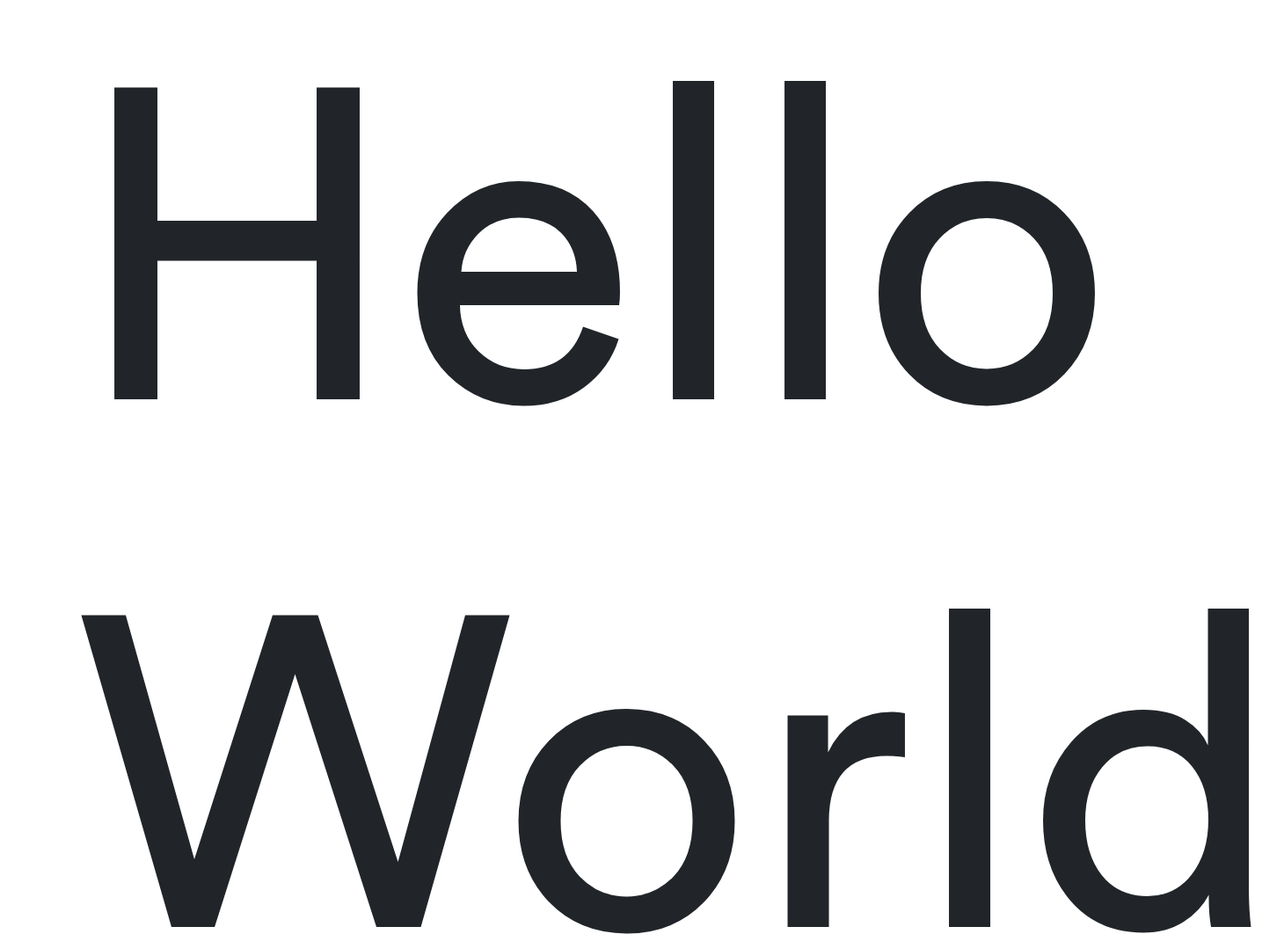
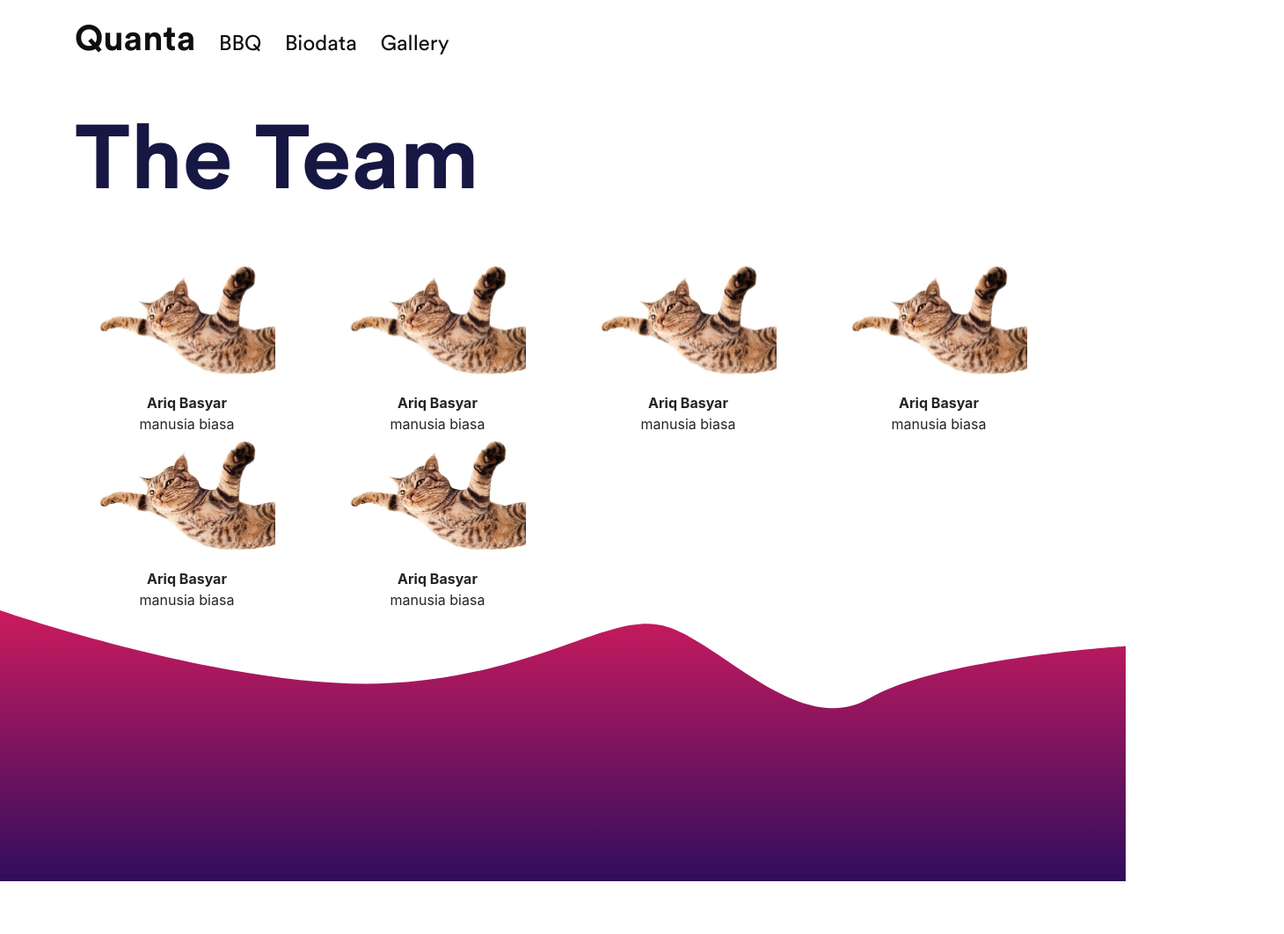
Before and after one commit to Quanta2018/Team, a plain HTML site: page index.html in a window 1280 px wide. Shown: the whole page at 88% size, 1460 px wide, since content can reach past the window. After the commit the page ends 1002 px from the top, so only its background shows below. Drawn offline with nearby package versions, Linux system fonts and the light colour scheme.

Commit message:
BIG UPDATES

```diff
--- a/index.html
+++ b/index.html
@@ -8,14 +8,39 @@
     <!-- Bootstrap CSS -->
     <link rel="stylesheet" href="https://stackpath.bootstrapcdn.com/bootstrap/4.1.3/css/bootstrap.min.css" integrity="sha384-MCw98/SFnGE8fJT3GXwEOngsV7Zt27NXFoaoApmYm81iuXoPkFOJwJ8ERdknLPMO" crossorigin="anonymous">
     <link rel="stylesheet" href="style.css">
+
     <title>QUANTA 2018</title>
   </head>
+
   <body>
-  <div class="container">
-    <h1 class="test">Hello World</h1>
+		<div class="container">
+			<!-- Start Navbar -->
+			<div class="row">
+				<div class="col-sm-5" style="padding-top:20px;">
+					<span class="quanta">Quanta</span>
+					<span class="tekskecil" style="padding-left:5%">BBQ</span>
+					<span class="tekskecil" style="padding-left:5%">Biodata</span>
+					<span class="tekskecil" style="padding-left:5%">Gallery</span>
+				</div>
+			</div>
+			<!-- End Navbar -->
 
+			<br>
+			<br>
+			<div class="The-Team">The Team</div>
+			<br>
+			<br>
 
-  </div>
+			<!-- Reserved for Javascript Update -->
+			<div id="teamMembers"></div>
+			<!-- End Javascript Update -->
+
+		</div>
+
+		<img class="footerImage" src="Assets/Bottom.svg" alt="" />
+
+		<!-- Script untuk mengimport member tim -->
+		<script src="script.js"> </script>
 
     <!-- Optional JavaScript -->
     <!-- jQuery first, then Popper.js, then Bootstrap JS -->
--- /dev/null
+++ b/script.js
@@ -0,0 +1,21 @@
+var xmlhttp = new XMLHttpRequest();
+xmlhttp.onreadystatechange = function() {
+    if (this.readyState == 4 && this.status == 200) {
+				var listMembers = JSON.parse(this.responseText);
+
+				var toOutput = '<div class = "row">';
+				for (i = 0; i < listMembers.length; ++i) {
+					toOutput += '<div align="center" class="col-sm-3">';
+					toOutput += '<img width="200px" src="' + listMembers[i].image + '" alt="" /> <br>';
+					toOutput += '<b>' + listMembers[i].name + '</b> <br>';
+					toOutput += '<span>' + listMembers[i].jabatan + '</span>';
+					toOutput += '</div>';
+				}
+				toOutput += '</div>';
+
+				document.getElementById("teamMembers").innerHTML = toOutput;
+    }
+};
+
+xmlhttp.open("GET", "json.txt", true);
+xmlhttp.send();
--- a/style.css
+++ b/style.css
@@ -24,7 +24,32 @@
     font-style: normal;
 }
 
-.test{
-    font-family: 'Circular-Book';
-    font-size: 500px;
+.tekskecil {
+    font-size: 24px;
+    line-height: 1.25;
+    font-family: "Circular-Book";
+		color: #0f0f0f;
 }
+
+.quanta {
+  font-size: 40px;
+  line-height: 1.25;
+  font-family: "Circular-Bold";
+  font-weight: bold;
+	color: #0f0f0f;
+}
+
+.The-Team {
+  font-family: "Circular-Bold";
+  font-size: 102px;
+  font-weight: bold;
+  font-style: normal;
+  font-stretch: normal;
+  line-height: 1.26;
+  letter-spacing: normal;
+  color: #161743;
+}
+
+.footerImage {
+  background-image: linear-gradient(to bottom);
+}
```
Also changed, not shown: Assets/catimage.jpg (added), json.txt (added).
